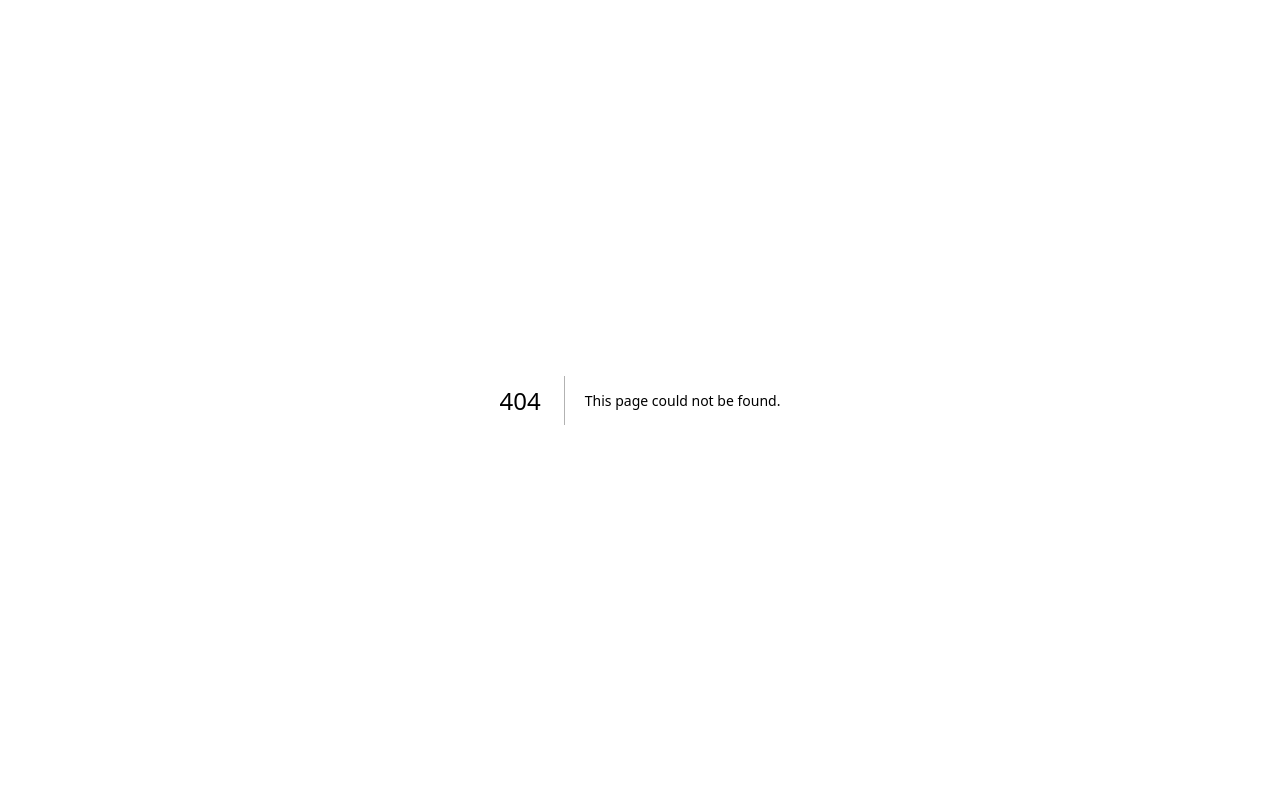
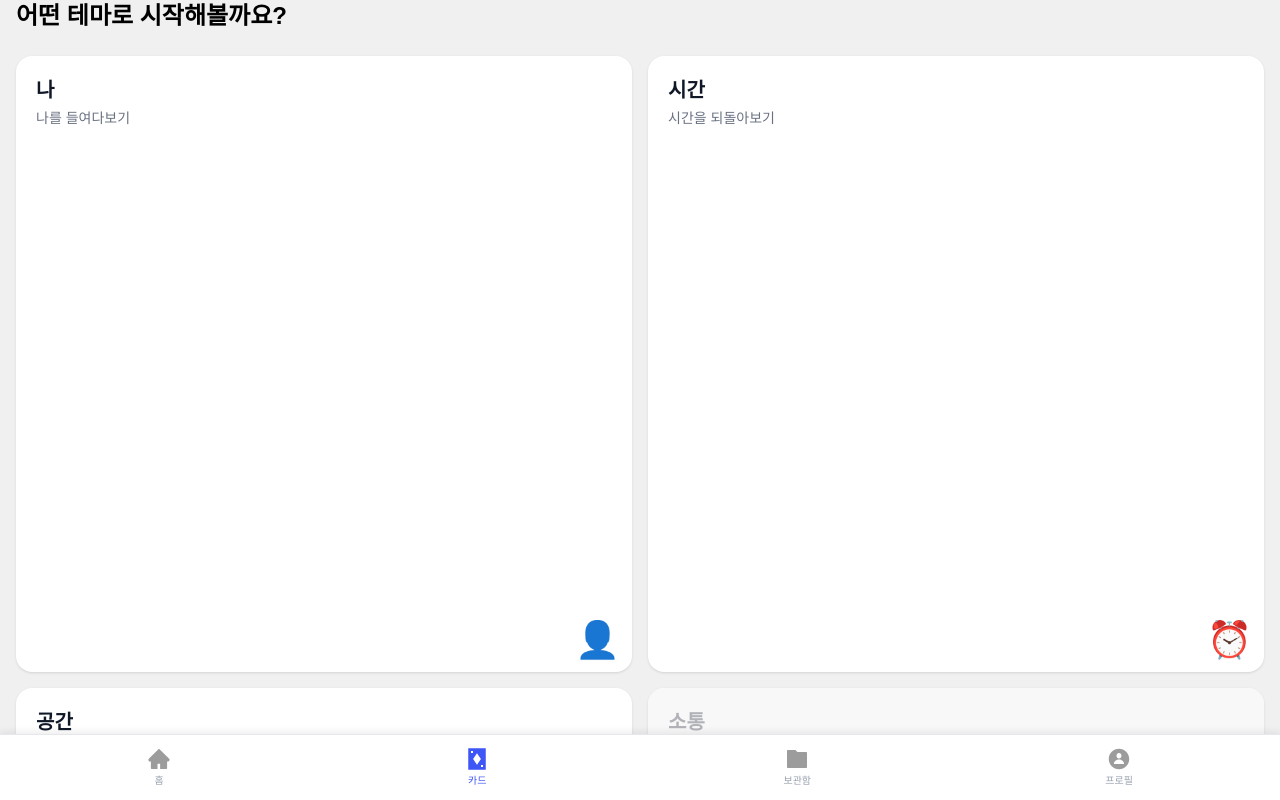
Before and after one commit to PublicIsDJ/MOA-app, a Next.js app: page /card in a window 1280 px wide. Before the commit this address had no page. Shown: the top 800 px of the page. Built offline with nearby package versions, Linux system fonts and the light colour scheme.

Commit message:
refactor: 라우트 변경

```diff
--- /dev/null
+++ b/app/card/page.tsx
@@ -0,0 +1,17 @@
+import { Container } from "@/shared/ui/container";
+import { ThemeCardGrid } from "@/features/card/ui/theme-card";
+import { BottomNavigation } from "@/shared/ui/bottom-nav";
+
+export default function HomePage() {
+  return (
+    <div className="min-h-screen flex flex-col bg-[#F0F0F0] full-bleed pb-[60px]">
+      <div className="flex-1 flex items-center justify-center">
+        <Container>
+          <h1 className="text-2xl font-bold mb-6 text-black">어떤 테마로 시작해볼까요?</h1>
+          <ThemeCardGrid />
+        </Container>
+      </div>
+      <BottomNavigation />
+    </div>
+  );
+}
```
Also changed, not shown: app/card/after/page.tsx (renamed from app/card-page/after/page.tsx), app/card/before/page.tsx (renamed from app/card-page/before/page.tsx).
